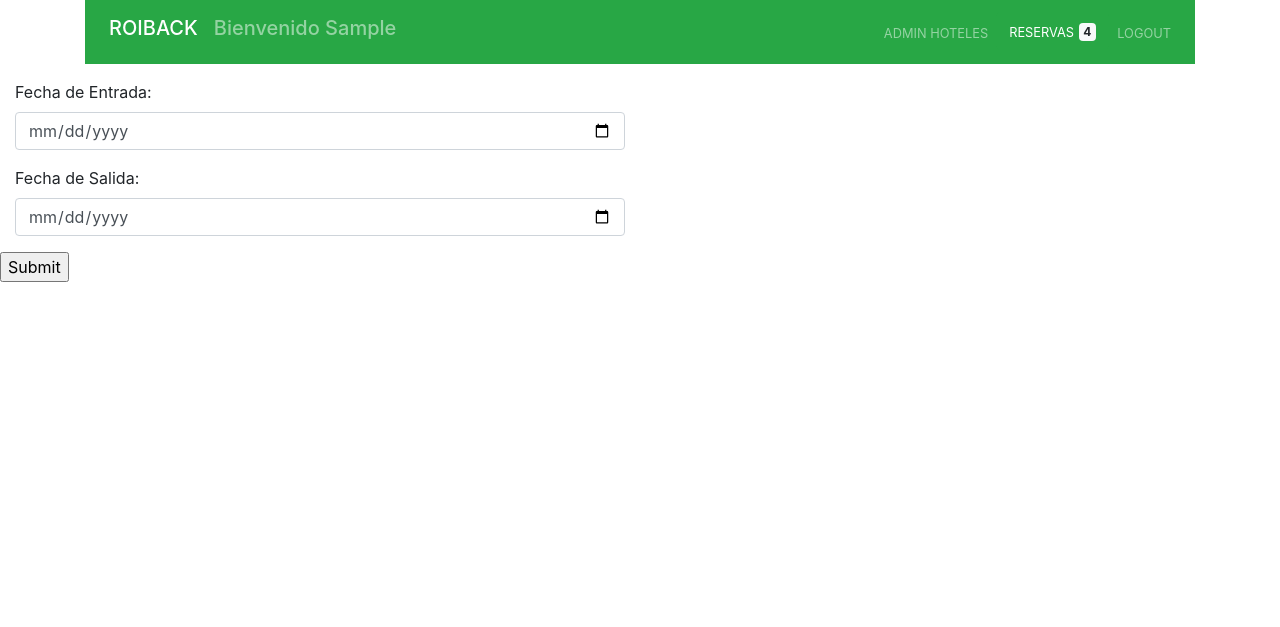
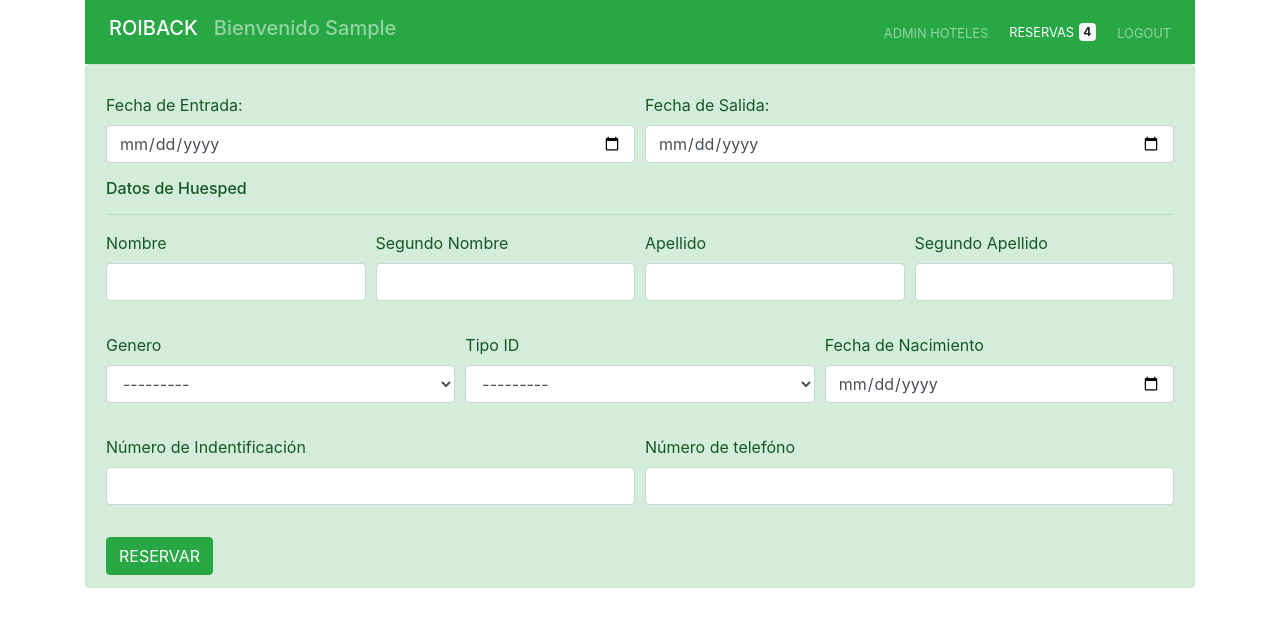
Before and after one commit to Reyes2777/roiback, a Django app: a page that uses templates/booking/form-reservation.html in a window 1280 px wide. Shown: the top 627 px of the page. Run offline with Django 3.2, Linux system fonts and the light colour scheme; a user stored in the database is signed in; tables that the repository leaves empty hold one stand-in row (values such as "Sample post"); some libraries are stand-ins or nearby versions.

Commit message:
add model guest, field guest for reservations

```diff
--- a/booking/models.py
+++ b/booking/models.py
@@ -1,5 +1,6 @@
 from django.db import models
 from .utils import ROOM_TYPES, LOCATION_CHOICES, CAPACITY_ROOMS
+from accounts.utils import IDENTIFICATION_TYPES, GENDER
 
 from accounts.models import CustomUser
 
@@ -47,5 +48,25 @@ class Reservation(models.Model):
     created = models.DateTimeField(auto_now_add=True, verbose_name='Fecha de creación')
     updated = models.DateTimeField(auto_now=True, verbose_name='Fecha de edición')
 
+    @property
+    def guests(self):
+        return Guest.objects.filter(reservation=self.id)
+
     def __str__(self):
         return 'Reserva ID{}'.format(self.id)
+
+
+class Guest(models.Model):
+    first_name = models.CharField(max_length=50)
+    second_name = models.CharField(max_length=50, null=True)
+    last_name = models.CharField(max_length=50)
+    last_second_name = models.CharField(max_length=50, null=True)
+    birthday_date = models.DateField()
+    gender = models.CharField(choices=GENDER, max_length=50)
+    identification_number = models.CharField(max_length=12)
+    identification_type = models.CharField(choices=IDENTIFICATION_TYPES, max_length=50)
+    mobile_number = models.CharField(max_length=10)
+    reservation = models.ForeignKey(Reservation, default=1, verbose_name='Reservation', on_delete=models.SET_DEFAULT)
+
+    def __str__(self):
+        return '{} {}'.format(self.first_name, self.last_name)
--- a/booking/views.py
+++ b/booking/views.py
@@ -10,7 +10,7 @@ from django.db.models import Q
 from django.core.mail import send_mail
 from django.conf import settings
 
-from .models import Hotel, Room, Reservation
+from .models import Hotel, Room, Reservation, Guest
 from accounts.models import CustomUser
 from .utils import is_valid_queryparam, normalize_string
 
@@ -55,14 +55,21 @@ def filter_view(request):
 
 def reservation_view(request, room):
     user = request.POST.get('user')
+    today = datetime.date.today()
     room = room
     date_enter = request.POST.get('date_of_enter')
     date_exit = request.POST.get('date_of_exit')
+    context = {
+        'today': today.strftime('%Y-%m-%d'),
+        'max_day': (today + datetime.timedelta(days=365)).strftime('%Y-%m-%d')
+    }
     if is_valid_queryparam(user):
         user = CustomUser.objects.get(id=int(user))
 
     if is_valid_queryparam(room):
         room = Room.objects.get(id=int(room))
+        context.update({'range': range(int(room.capacity))})
+
     if user and room:
         try:
             reservation = Reservation(user=user, reserved_room=room, date_of_enter=date_enter, date_of_exit=date_exit)
@@ -74,11 +81,38 @@ def reservation_view(request, room):
             email_from = settings.EMAIL_HOST_USER
             recipient_list = [user.email, ]
             send_mail(subject, message, email_from, recipient_list)
+            for _id in range(int(room.capacity)):
+                create_guest(request, _id, reservation)
             return redirect('home')
         except Exception as e:
             print(HttpResponse(json.dumps({'mensaje': e}), content_type='application/json'))
 
-    return render(request, 'booking/form-reservation.html', )
+    return render(request, 'booking/form-reservation.html', context)
+
+
+def create_guest(request, _id, reservation):
+    first_name = request.POST.get('first_name{}'.format(_id))
+    second_name = request.POST.get('second_name{}'.format(_id))
+    last_name = request.POST.get('last_name{}'.format(_id))
+    last_second_name = request.POST.get('second_last_name{}'.format(_id))
+    birthday_date = request.POST.get('birthday_date{}'.format(_id))
+    gender = request.POST.get('gender{}'.format(_id))
+    identification_number = request.POST.get('identification_number{}'.format(_id))
+    identification_type = request.POST.get('identification_type{}'.format(_id))
+    mobile_number = request.POST.get('mobile_number{}'.format(_id))
+
+    print(first_name, second_name, last_name, last_second_name, birthday_date, gender, identification_number,
+          identification_type, mobile_number)
+
+    guest = Guest(
+        first_name=first_name, second_name=second_name, last_name=last_name, last_second_name=last_second_name,
+        birthday_date=birthday_date, gender=gender, identification_type=identification_type,
+        identification_number=identification_number, mobile_number=mobile_number, reservation=reservation
+    )
+    try:
+        guest.save()
+    except Exception as e:
+        print(e)
 
 
 def details_admin(request):
--- a/templates/booking/form-reservation.html
+++ b/templates/booking/form-reservation.html
@@ -1,17 +1,110 @@
 {% extends 'base.html' %}
+<title>{% block title %}Reservation{% endblock %}</title>
 {% block content %}
+<div class="container">
+  <div class="alert alert-success" role="alert">
       <form method="post">
           {% csrf_token %}
           <input type="hidden" name="user" required="" id="id_user" value="{{user.id}}"></p>
-
+          <div class="form-row">
               <div class="form-group col-md-6">
                   <label for="id_date_of_enter">Fecha de Entrada:</label>
-        <input type="date" name="date_of_enter" id="id_date_of_enter" max="3000-12-31" min="1000-01-01" class="form-control">
+                  <input type="date" name="date_of_enter" id="id_date_of_enter" max="{{max_day}}" min="{{today}}" class="form-control">
               </div>
               <div class="form-group col-md-6">
                   <label for="id_date_of_exit">Fecha de Salida:</label>
-        <input type="date" name="date_of_exit" id="id_date_of_exit" max="3000-12-31" min="1000-01-01" class="form-control">
+                  <input type="date" name="date_of_exit" id="id_date_of_exit" max="{{max_day}}" min="{{today}}" class="form-control">
               </div>
-    <input type="submit" value="Submit">
+          </div>
+          {% for i in range %}
+          <h6>Datos de Huesped</h6>
+          <hr>
+          <div class="form-row">
+              <div class="form-group col-md-3">
+                  <div for="id_first_name{{i}}" class="form-group">
+                      <label for="id_first_name{{i}}" class="">Nombre</label>
+                      <div class="">
+                          <input type="text" name="first_name{{i}}" maxlength="30" class="textinput textInput form-control" id="id_first_name{{i}}" required>
+                      </div>
+                  </div>
+              </div>
+              <div class="form-group col-md-3">
+                  <div for="id_second_name{{i}}" class="form-group">
+                      <label for="id_second_name{{i}}" class="">Segundo Nombre</label>
+                      <div class="">
+                          <input type="text" name="second_name{{i}}" maxlength="30" class="textinput textInput form-control" id="id_second_name{{i}}">
+                      </div>
+                  </div>
+              </div>
+              <div class="form-group col-md-3">
+                  <div for="id_last_name{{i}}" class="form-group">
+                      <label for="id_last_name{{i}}" class="">Apellido</label>
+                      <div class="">
+                          <input type="text" name="last_name{{i}}" maxlength="150" class="textinput textInput form-control" id="id_last_name{{i}}" required>
+                      </div>
+                  </div>
+              </div>
+              <div class="form-group col-md-3">
+                  <div for="id_second_last_name{{i}}" class="form-group">
+                      <label for="id_second_last_name{{i}}" class="">Segundo Apellido</label>
+                      <div class="">
+                          <input type="text" name="second_last_name{{i}}" maxlength="150" class="textinput textInput form-control" id="id_second_last_name{{i}}">
+                      </div>
+                  </div>
+              </div>
+          </div>
+          <div class="form-row">
+              <div class="form-group col-md-4">
+                  <div id="div_id_gender" class="form-group">
+                      <label for="id_gender{{i}}" class="">Genero</label>
+                      <div class="">
+                          <select name="gender{{i}}" class="select form-control" id="id_gender{{i}}" required>
+                              <option value="" selected="">---------</option>
+                              <option value="male">Masculino</option>
+                              <option value="female">Femenino</option>
+                          </select>
+                      </div>
+                  </div>
+              </div>
+              <div class="form-group col-md-4">
+                  <div id="div_id_identification_type{{i}}" class="form-group">
+                      <label for="id_identification_type{{i}}" class="">Tipo ID</label>
+                      <div class="">
+                          <select name="identification_type{{i}}" class="select form-control" id="id_identification_type{{i}}" required>
+                              <option value="" selected="">---------</option>
+                              <option value="CC">CÉDULA DE CIUDADANÍA</option>
+                              <option value="CE">CÉDULA DE EXTRANJERIA</option>
+                              <option value="PS">PASAPORTE</option>
+                              <option value="NIT">NIT</option>
+                          </select>
+                      </div>
+                  </div>
+              </div>
+              <div class="form-group col-md-4">
+                  <label >Fecha de Nacimiento</label>
+                  <input type="date" name="birthday_date{{i}}" id="id_birthday_date{{i}}" max="3000-12-31" min="1000-01-01" class="form-control">
+              </div>
+              <div class="form-group col-md-6">
+                  <div id="div_id_identification_number{{i}}" class="form-group">
+                      <label for="id_identification_number{{i}}" class="">Número de Indentificación</label>
+                      <div class="">
+                          <input type="text" name="identification_number{{i}}" maxlength="12" class="textinput textInput form-control" id="id_identification_number{{i}}" required>
+                      </div>
+                  </div>
+              </div>
+              <div class="form-group col-md-6">
+                  <div id="div_id_mobile_number{{i}}" class="form-group">
+                      <label for="id_identification_number{{i}}" class="">Número de telefóno</label>
+                      <div class="">
+                          <input type="text" name="mobile_number{{i}}" maxlength="12" class="textinput textInput form-control" id="id_mobile_number{{i}}" required>
+                      </div>
+                  </div>
+              </div>
+          </div>
+          {% endfor %}
+          <input class="btn btn-success" type="submit" value="RESERVAR">
       </form>
+  </div>
+</div>
+
 {% endblock %}
```
Also changed, not shown: templates/home.html (+1 -11 lines), booking/migrations/0009_guest.py (added), booking/migrations/0010_auto_20200105_2205.py (added). Lines whose indentation alone changed are shown as unchanged.
